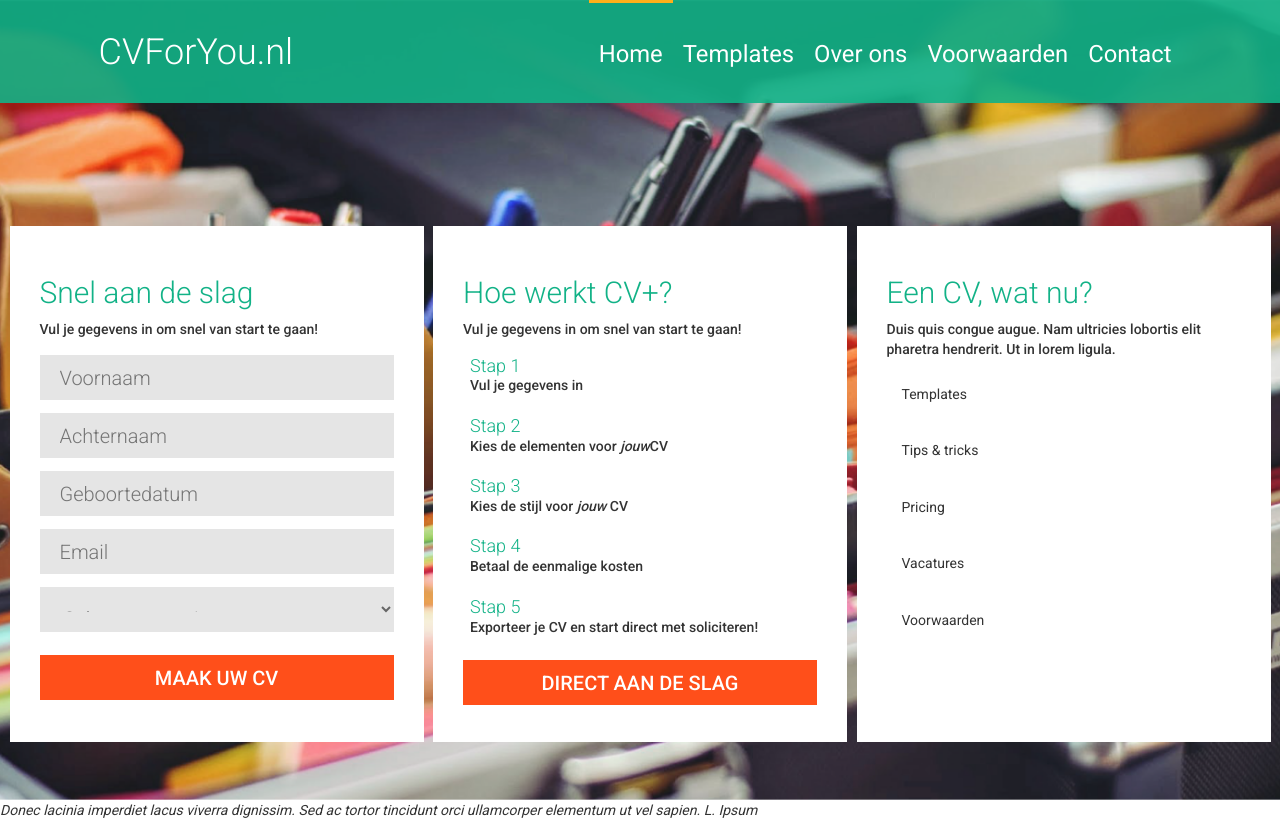
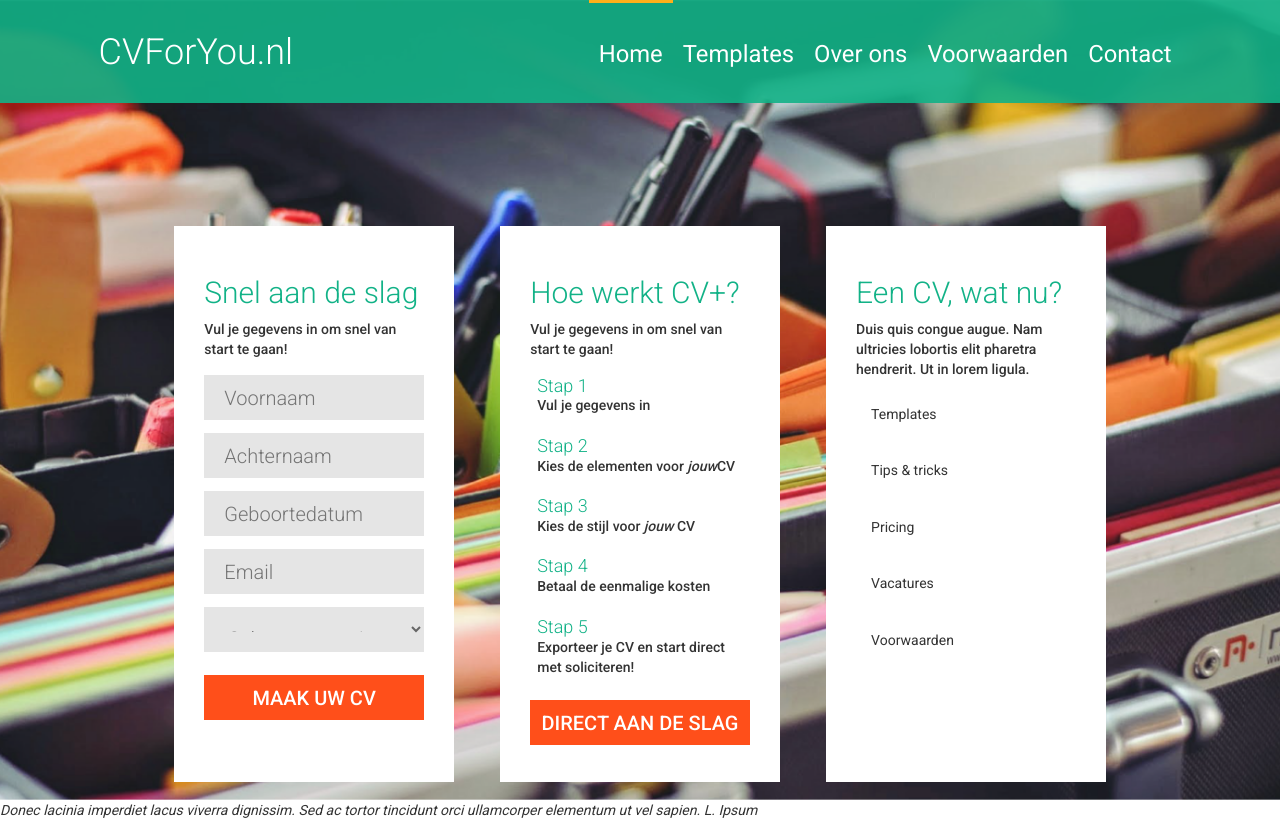
Before and after one commit to DemienD/CurriculumVitae_LineaOpus, a PHP site: page / in a window 1280 px wide. Shown: the top 831 px of the page. Run offline with PHP 8.4, Linux system fonts and the light colour scheme; some libraries are stand-ins or nearby versions.

Commit message:
introsectionfix > kleine schermen. Graag TESTEN @Jolien

```diff
--- a/inc/styles/main.css
+++ b/inc/styles/main.css
@@ -82,7 +82,7 @@ nav.main-menu ul li.current a {
 }
 
 .intro-section .row {
-  max-width: 1517px;
+  max-width: 80%;
   margin: 0 auto;
   display: -webkit-box;
   display: -moz-box;
@@ -94,7 +94,8 @@ nav.main-menu ul li.current a {
 }
 
 .intro-card {
-  max-width: 414px;
+  /*max-width: 414px;*/
+  max-width: 27.3%;
   min-height: 54.1vh;
   background: #fff;
   margin-top: 28.2vh;
@@ -128,9 +129,6 @@ input[type=submit], .wideButton {
   height: 45px;
   margin: 6.5px auto;
   line-height: 45px;
-  /*position: absolute;
-  bottom: 30px;
-  left: 30px;*/
 }
 
 .intro-steps li {
```
